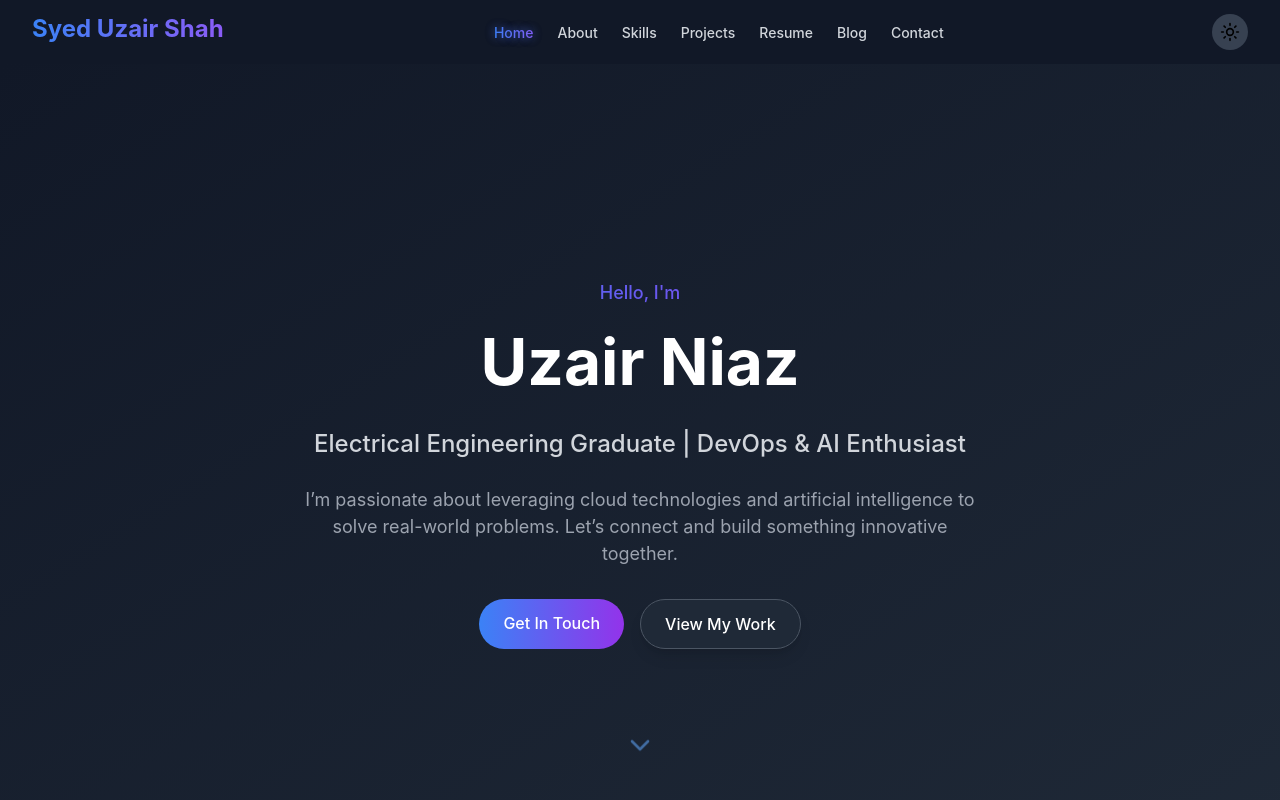
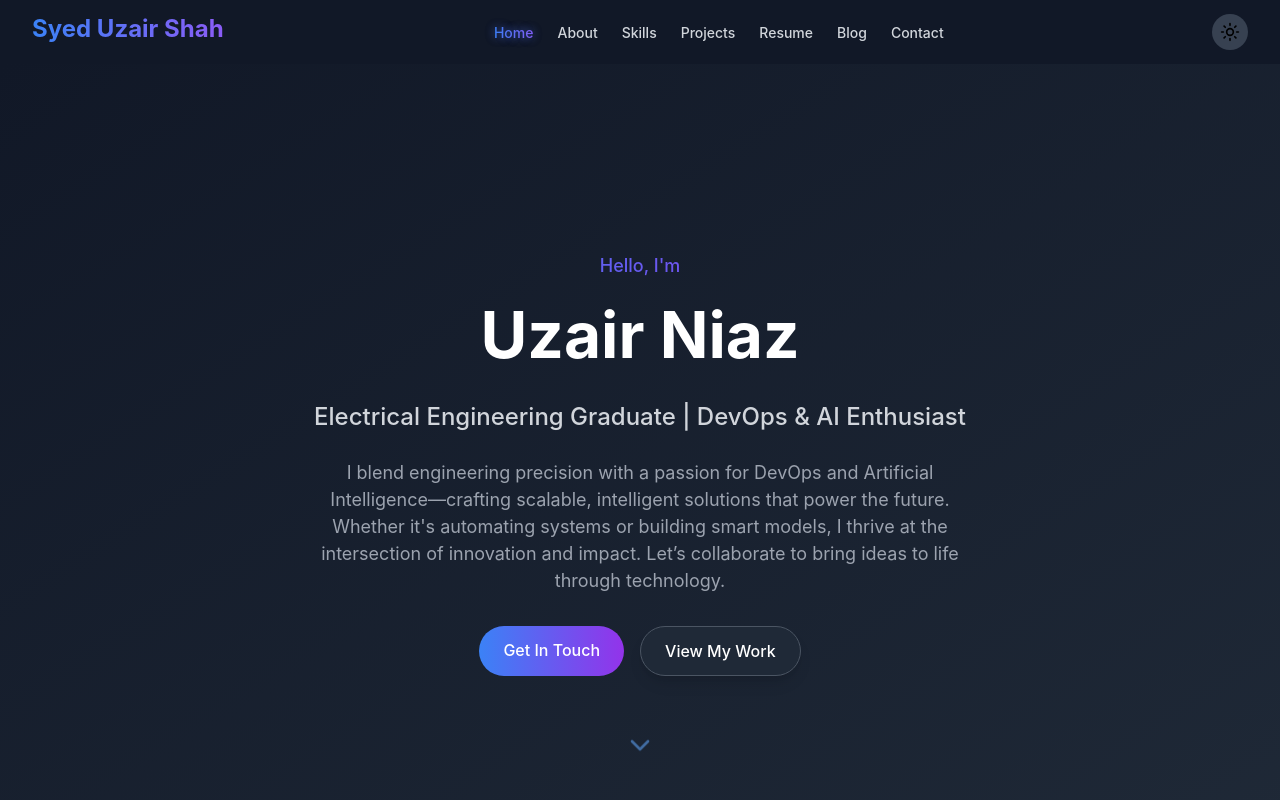
Before and after one commit to uzair-codes/personal-portfolio, a React (Create React App) app: page / in a window 1280 px wide. Shown: the top 800 px of the page. Built offline with nearby package versions, Linux system fonts and the light colour scheme.

Commit message:
Updated Hero

```diff
--- a/src/components/Hero.jsx
+++ b/src/components/Hero.jsx
@@ -41,7 +41,7 @@ const Hero = ({ id }) => {
           transition={{ delay: 0.8 }}
           className="mt-6 text-base md:text-lg text-gray-500 dark:text-gray-400 max-w-2xl mx-auto"
         >
-          I’m passionate about leveraging cloud technologies and artificial intelligence to solve real-world problems. Let’s connect and build something innovative together.
+          I blend engineering precision with a passion for DevOps and Artificial Intelligence—crafting scalable, intelligent solutions that power the future. Whether it's automating systems or building smart models, I thrive at the intersection of innovation and impact. Let’s collaborate to bring ideas to life through technology.
         </motion.p>
 
         {/* Call to Action Buttons */}
```
